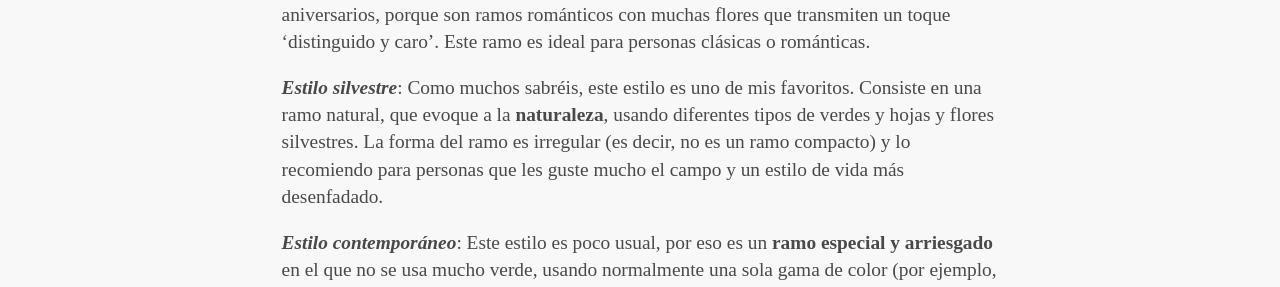
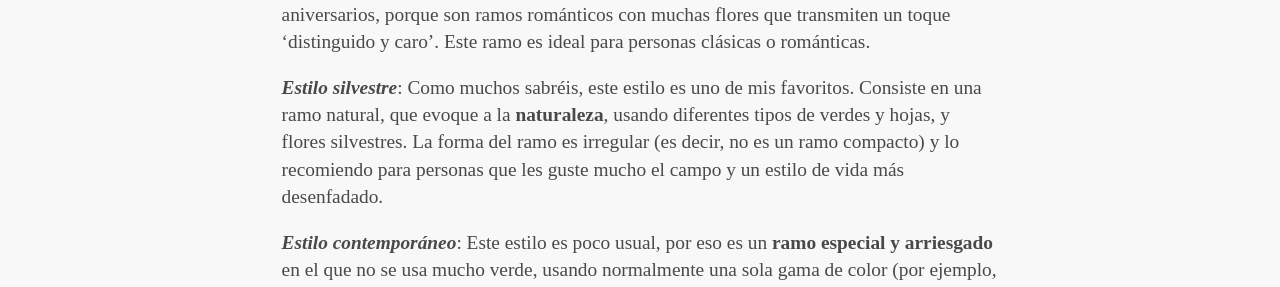
Before and after one commit to keyvanakbary/ramosilvestre.com, a Jekyll site: the page built from src/_posts/2017-12-16-el-significado-de-las-flores.md, in a window 1280 px wide and 900 px high, scrolled down 2237 px. Shown: the part 156-443 px from the top of the window. Built offline with Jekyll 4.4.1, drawn with Linux system fonts in a browser that asks for light colours; some web fonts are replaced.

```diff
--- a/src/_posts/2017-12-16-el-significado-de-las-flores.md
+++ b/src/_posts/2017-12-16-el-significado-de-las-flores.md
@@ -37,7 +37,7 @@ Por último, os voy a definir 4 conceptos para que los tengáis claros y podáis
 _**Clásico**_: Este ramo consistiría en usar **flores tradicionales** como rosas, lirios, cristantemos etc. Su forma es compacta y redonda y son muy usados para ocasiones especiales como aniversarios, porque son ramos románticos con muchas flores que transmiten un toque 'distinguido y caro'. Este ramo es ideal para personas clásicas o románticas.
 
 
-_**Estilo silvestre**_: Como muchos sabréis, este estilo es uno de mis favoritos. Consiste en una ramo natural, que evoque a la **naturaleza**, usando diferentes tipos de verdes y hojas y flores silvestres. La forma del ramo es irregular (es decir, no es un ramo compacto) y lo recomiendo para personas que les guste mucho el campo y un estilo de vida más desenfadado.
+_**Estilo silvestre**_: Como muchos sabréis, este estilo es uno de mis favoritos. Consiste en una ramo natural, que evoque a la **naturaleza**, usando diferentes tipos de verdes y hojas, y flores silvestres. La forma del ramo es irregular (es decir, no es un ramo compacto) y lo recomiendo para personas que les guste mucho el campo y un estilo de vida más desenfadado.
 
 
 _**Estilo contemporáneo**_: Este estilo es poco usual, por eso es un **ramo especial y arriesgado** en el que no se usa mucho verde, usando normalmente una sola gama de color (por ejemplo, un ramo solo en tonos rojos), usando flores poco usuales, como asiáticas o tropicales, y materiales modernos como troncos, plumas o incluso frutas. Este ramo lo recomiendo para personas que sabes muy concretamente que tienen gustos diferentes a los habituales y que tienen un estilo de vida más 'artístico'.
```
